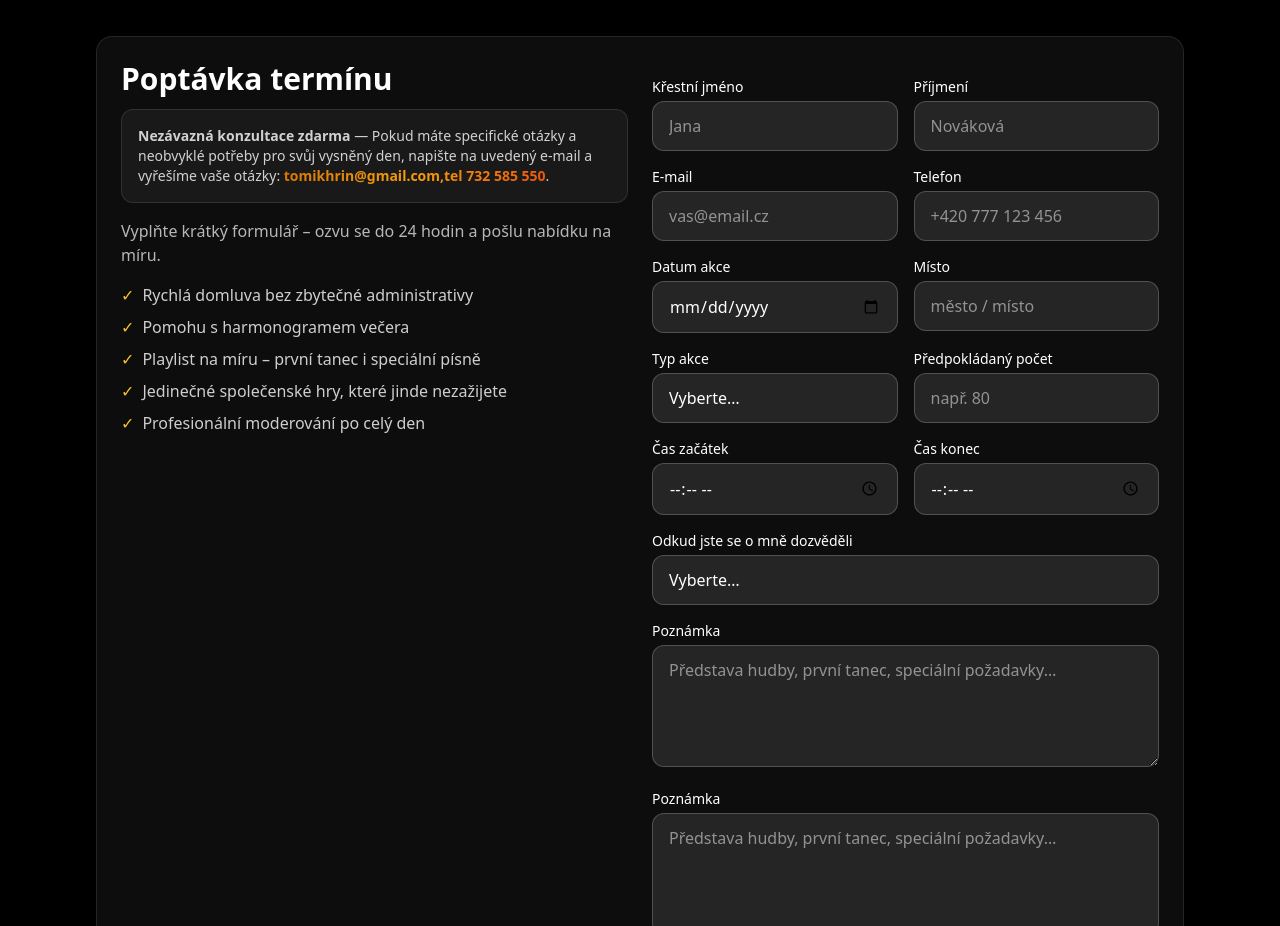
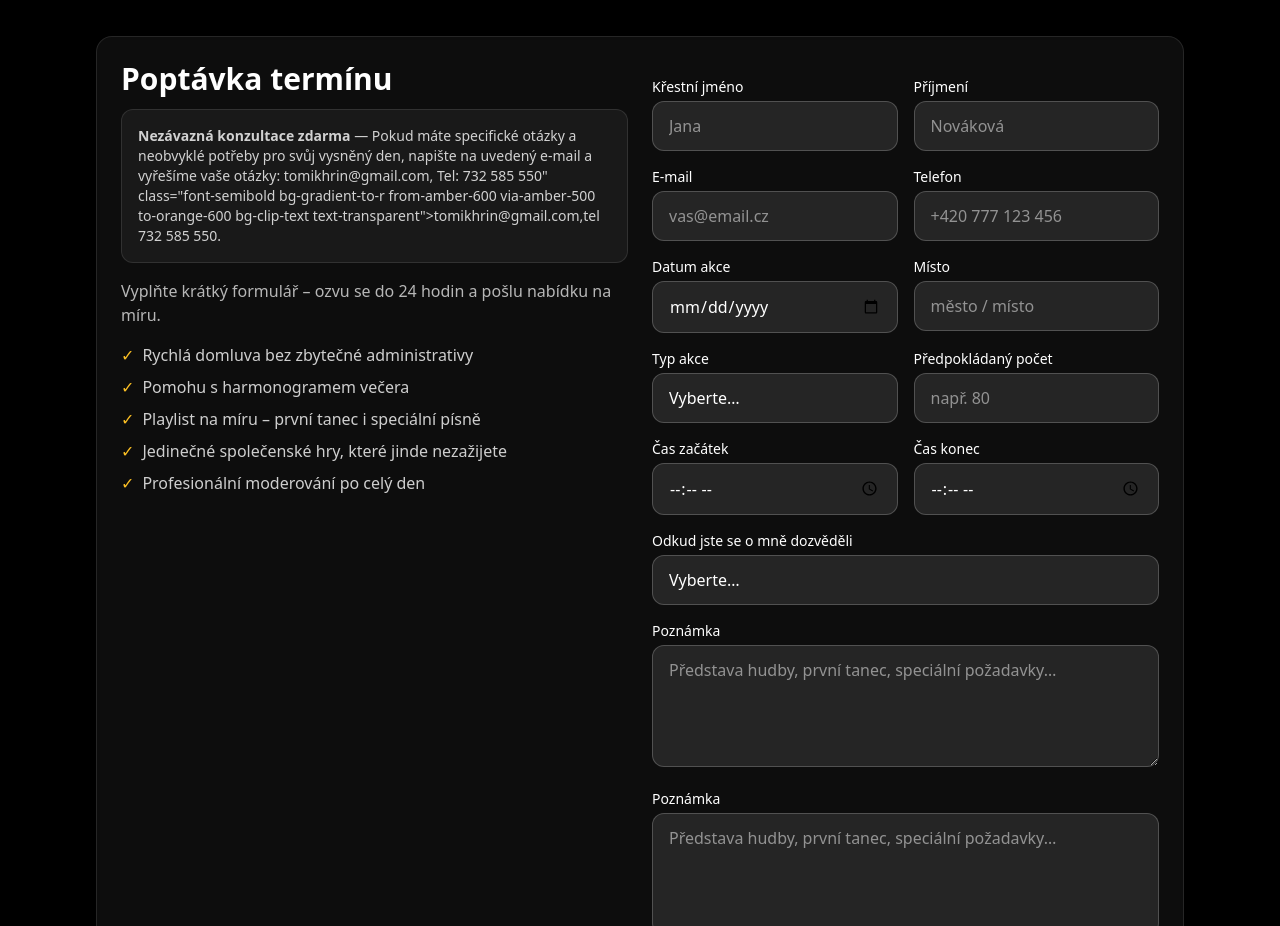
Before and after one commit to tomikhrin-create/YourDJ, a plain HTML site: page index.html in a window 1280 px wide. Shown: the part 4300-5226 px from the top of the page. Drawn offline with nearby package versions, Linux system fonts and the light colour scheme.

Commit message:
Update index.html

```diff
--- a/index.html
+++ b/index.html
@@ -323,7 +323,7 @@
           <div>
             <h2 class="text-3xl font-bold">Poptávka termínu</h2>
             <div class="mt-3 rounded-xl border border-white/10 bg-white/5 p-4">
-              <p class="text-sm text-white/80"><span class="font-semibold">Nezávazná konzultace zdarma</span> — Pokud máte specifické otázky a neobvyklé potřeby pro svůj vysněný den, napište na uvedený e‑mail a vyřešíme vaše otázky: <a href="mailto:tomikhrin@gmail.com,tel 732 585 550" class="font-semibold bg-gradient-to-r from-amber-600 via-amber-500 to-orange-600 bg-clip-text text-transparent">tomikhrin@gmail.com,tel 732 585 550</a>.</p>
+              <p class="text-sm text-white/80"><span class="font-semibold">Nezávazná konzultace zdarma</span> — Pokud máte specifické otázky a neobvyklé potřeby pro svůj vysněný den, napište na uvedený e‑mail a vyřešíme vaše otázky: tomikhrin@gmail.com, Tel: 732 585 550" class="font-semibold bg-gradient-to-r from-amber-600 via-amber-500 to-orange-600 bg-clip-text text-transparent">tomikhrin@gmail.com,tel 732 585 550</a>.</p>
             </div>
             <p class="mt-4 text-white/70">Vyplňte krátký formulář – ozvu se do 24 hodin a pošlu nabídku na míru.</p>
             <ul class="mt-4 space-y-2 text-white/80">
```
